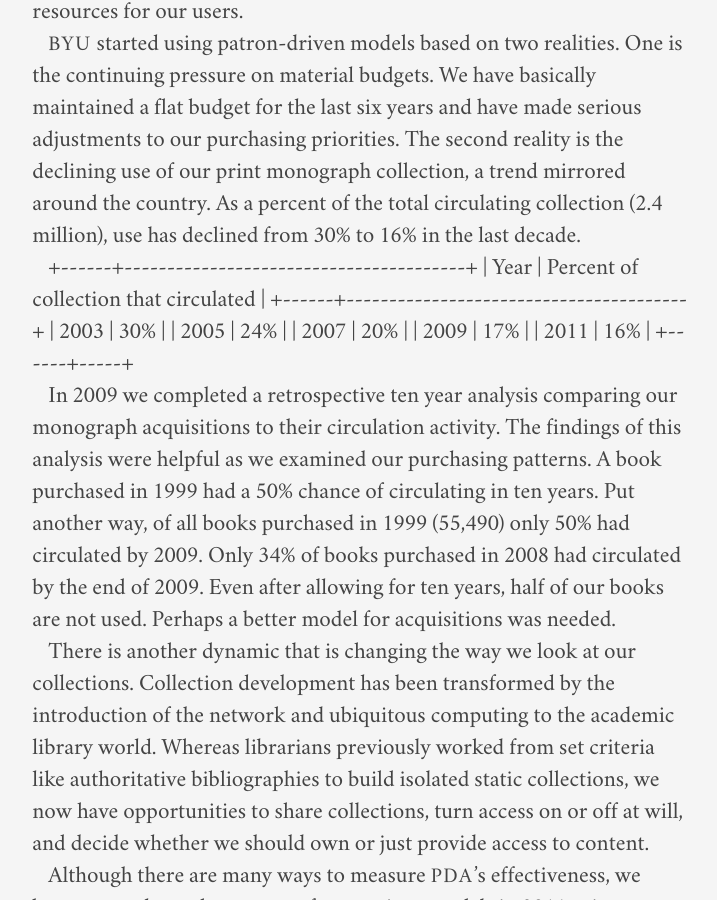
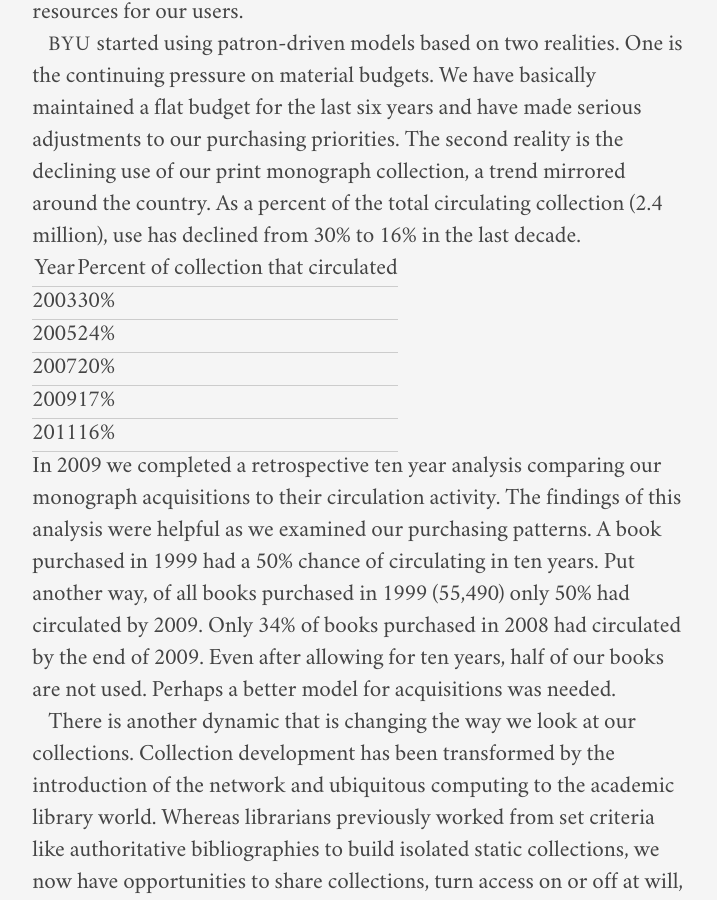
Before and after one commit to jaredhowland/jaredhowland.github.io, a Jekyll site: the page built from content/publications/patron-driven.md, in a window 1280 px wide and 900 px high, scrolled down 1314 px. Shown: the whole window, without its empty margins (280-997 px from the left). Built offline with Jekyll 4.4.1, drawn with Linux system fonts in a browser that asks for light colours; a script that is not in the unit is left out; part of the change alters nothing that is shown.

Commit message:
Update patron-driven.md

```diff
--- a/content/publications/patron-driven.md
+++ b/content/publications/patron-driven.md
@@ -21,19 +21,13 @@ For many years, we at Brigham Young University (<span class="caps">BYU</span>) h
 
 <span class="caps">BYU</span> started using patron-driven models based on two realities. One is the continuing pressure on material budgets. We have basically maintained a flat budget for the last six years and have made serious adjustments to our purchasing priorities. The second reality is the declining use of our print monograph collection, a trend mirrored around the country. As a percent of the total circulating collection (2.4 million), use has declined from 30% to 16% in the last decade.
 
-<p>
-+------+----------------------------------------+
-| Year |  Percent of collection that circulated |
-+------+----------------------------------------+
-| 2003 | 30% |
-| 2005 | 24% |
-| 2007 | 20% |
-| 2009 | 17% |
-| 2011 | 16% |
-+------+-----+
-</p>
-
-<p><script type="text/javascript" src="//ajax.googleapis.com/ajax/static/modules/gviz/1.0/chart.js"> {"dataSourceUrl":"//docs.google.com/spreadsheet/tq?key=0AkFBJE_MlgVHdFRlclpTaE5MSzIteEJKMnc5ekliNkE&transpose=0&headers=1&range=A1%3AB6&gid=0&pub=1","options":{"vAxes":[{"useFormatFromData":true,"title":null,"minValue":null,"viewWindow":{"min":null,"max":null},"maxValue":null},{"useFormatFromData":true,"minValue":null,"viewWindow":{"min":null,"max":null},"maxValue":null}],"titleTextStyle":{"bold":true,"color":"#000","fontSize":16},"booleanRole":"certainty","title":"Figure 1: The percent of the library's collection that circulates in a given year (of materials that are in circulating collections)","width":600,"height":400,"animation":{"duration":0},"legend":"none","useFirstColumnAsDomain":true,"hAxis":{"useFormatFromData":true,"minValue":null,"viewWindowMode":null,"viewWindow":null,"maxValue":null},"tooltip":{},"isStacked":false},"state":{},"view":{"columns":[{"calc":"stringify","type":"string","sourceColumn":0},1]},"isDefaultVisualization":true,"chartType":"ColumnChart","chartName":"Chart 1"}</script></p>
+| Year | Percent of collection that circulated |
+| ---- |---------------------------------------|
+| 2003 | 30%                                   |
+| 2005 | 24%                                   |
+| 2007 | 20%                                   |
+| 2009 | 17%                                   |
+| 2011 | 16%                                   |
 
 In 2009 we completed a retrospective ten year analysis comparing our monograph acquisitions to their circulation activity. The findings of this analysis were helpful as we examined our purchasing patterns. A book purchased in 1999 had a 50% chance of circulating in ten years. Put another way, of all books purchased in 1999 (55,490) only 50% had circulated by 2009. Only 34% of books purchased in 2008 had circulated by the end of 2009. Even after allowing for ten years, half of our books are not used. Perhaps a better model for acquisitions was needed.
 
```
